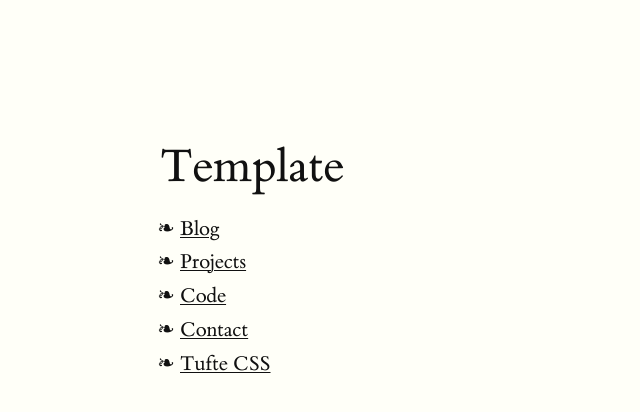
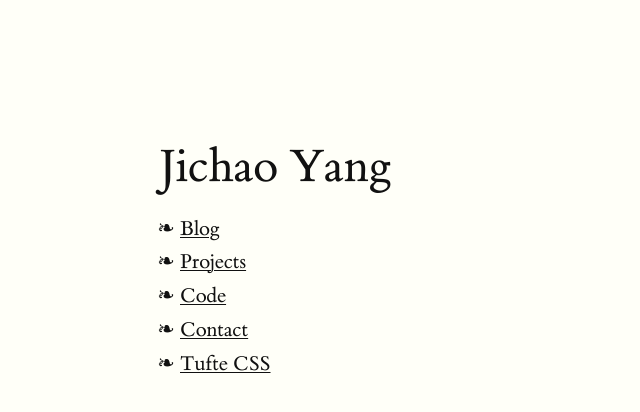
Before and after one commit to Jichao-Yang/jichao-yang.github.io, a plain HTML site: page index.html in a window 1280 px wide. Shown: the whole page, without its empty margins (0-640 px from the left). Drawn offline with Linux system fonts and the light colour scheme.

Commit message:
fix: modified index page title to name

```diff
--- a/index.html
+++ b/index.html
@@ -6,7 +6,7 @@
     </head>
     <body>
         <article>
-            <h1>Template</h1>
+            <h1>Jichao Yang</h1>
             <nav>
                 <ul style="padding: 0 0 0 20px; list-style-type: '❧ '">
                     <li><a href="under_construction" target="_blank">Blog</a></li>
```
